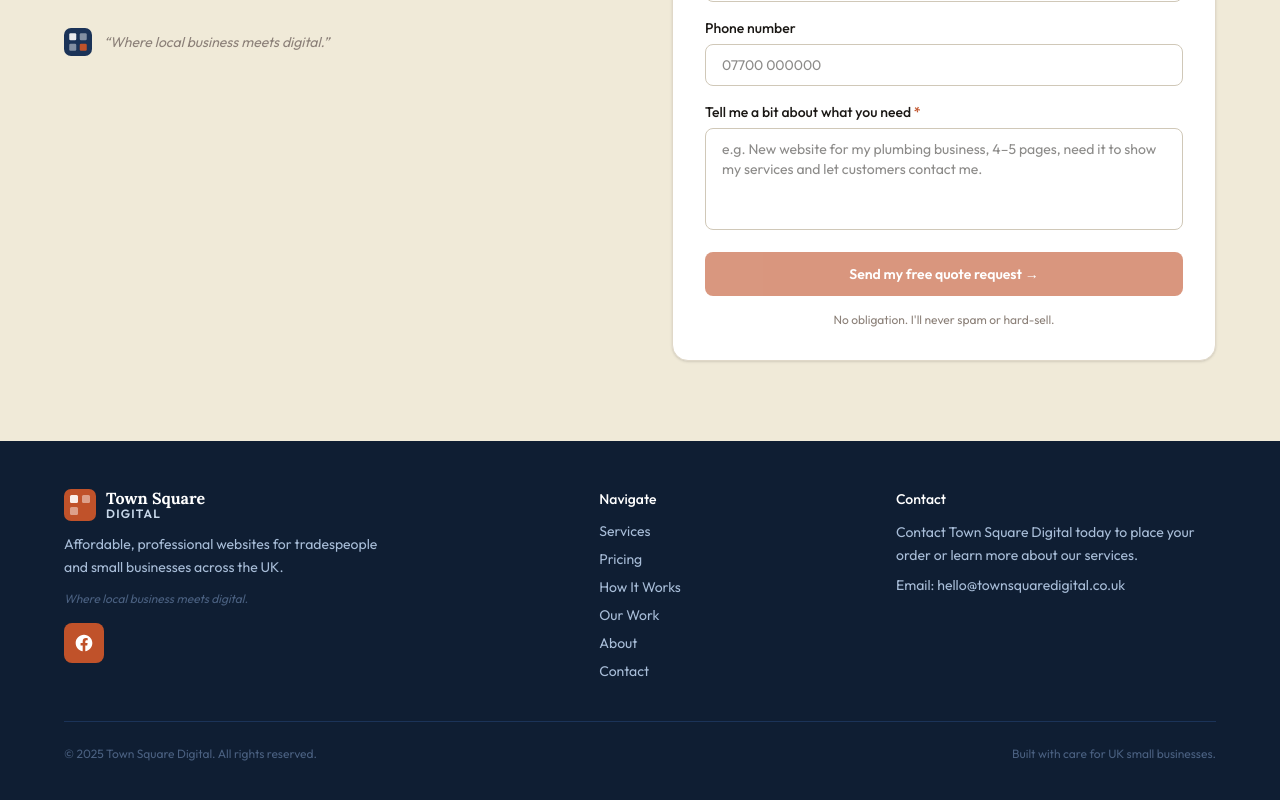
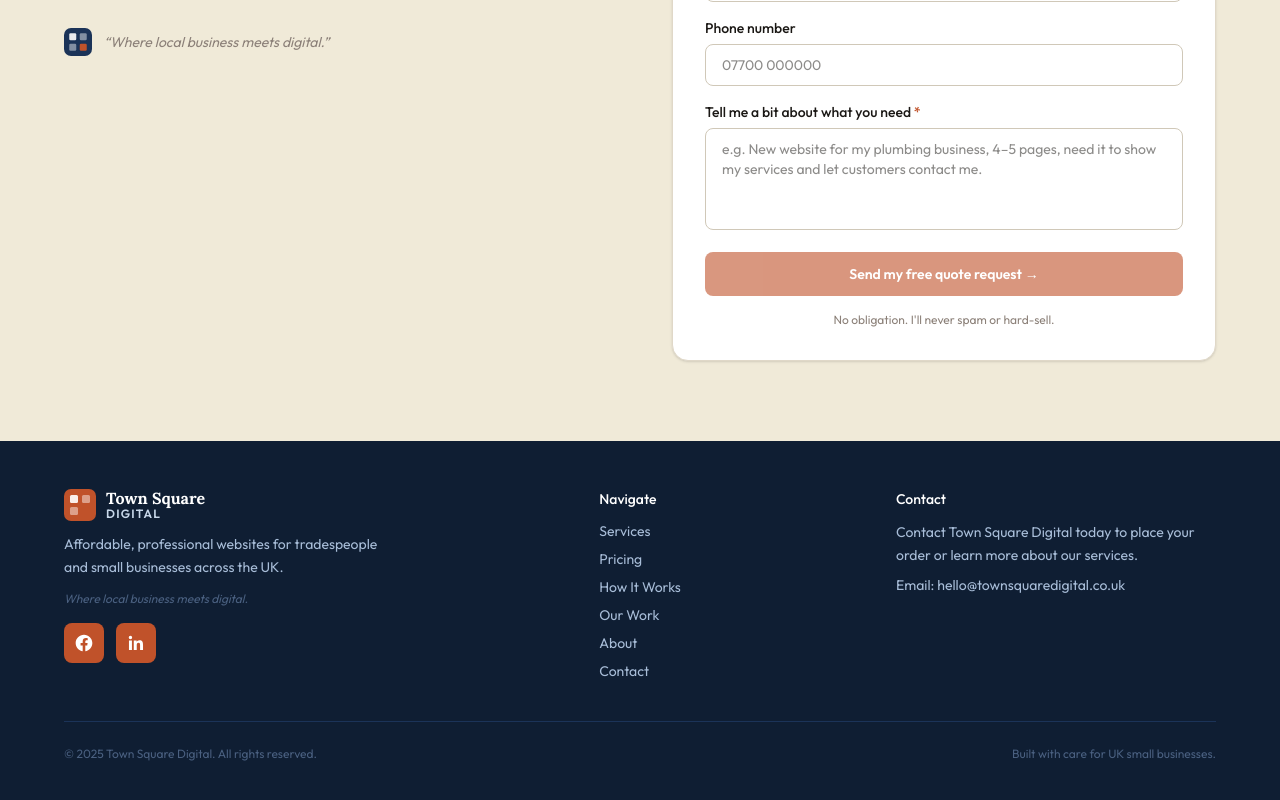
Before and after one commit to IncredibleMrTim/TownSquareDigital, a Next.js app: page / in a window 1280 px wide. Shown: the part 4661-5461 px from the top of the page. Built offline with nearby package versions, Linux system fonts and the light colour scheme; no server answers.

Commit message:
feature(footer): add linkedin social link
Adds a LinkedIn icon next to Facebook in the footer and includes the
profile in the Organization schema's sameAs array for entity consistency.

```diff
--- a/src/components/Footer.tsx
+++ b/src/components/Footer.tsx
@@ -1,9 +1,11 @@
 import { NAV_LINKS, SOCIAL_LINKS } from "@/data/content"
 import FacebookIcon from "./FacebookIcon"
+import LinkedInIcon from "./LinkedInIcon"
 import LogoMark from "./LogoMark"
 
 const SOCIAL_ICONS = {
   facebook: FacebookIcon,
+  linkedin: LinkedInIcon,
 }
 
 export default function Footer() {
--- /dev/null
+++ b/src/components/LinkedInIcon.tsx
@@ -0,0 +1,21 @@
+interface LinkedInIconProps {
+  size?: number
+}
+
+export default function LinkedInIcon({ size = 16 }: LinkedInIconProps) {
+  return (
+    <svg
+      width={size}
+      height={size}
+      viewBox="0 0 24 24"
+      fill="none"
+      xmlns="http://www.w3.org/2000/svg"
+      aria-hidden="true"
+    >
+      <path
+        d="M20.45 20.45h-3.56v-5.58c0-1.33-.02-3.04-1.85-3.04-1.86 0-2.15 1.45-2.15 2.94v5.68H9.34V9h3.41v1.56h.05c.47-.9 1.63-1.85 3.36-1.85 3.6 0 4.27 2.37 4.27 5.45v6.29ZM5.34 7.43a2.06 2.06 0 1 1 0-4.13 2.06 2.06 0 0 1 0 4.13ZM7.12 20.45H3.56V9h3.56v11.45Z"
+        fill="currentColor"
+      />
+    </svg>
+  )
+}
--- a/src/data/content.ts
+++ b/src/data/content.ts
@@ -42,7 +42,10 @@ export const ORGANIZATION_SCHEMA = {
         "@type": "Country",
         name: "United Kingdom",
       },
-      sameAs: ["https://www.facebook.com/townsquaredigital.local"],
+      sameAs: [
+        "https://www.facebook.com/townsquaredigital.local",
+        "https://www.linkedin.com/company/town-square-digital",
+      ],
     },
     {
       "@type": "WebSite",
@@ -379,6 +382,11 @@ export const SOCIAL_LINKS: ISocialLink[] = [
     label: "Facebook",
     href: "https://www.facebook.com/townsquaredigital.local",
   },
+  {
+    platform: "linkedin",
+    label: "LinkedIn",
+    href: "https://www.linkedin.com/company/town-square-digital",
+  },
 ]
 
 export const ABOUT_STATS: IAboutStat[] = [
--- a/src/types/interfaces.ts
+++ b/src/types/interfaces.ts
@@ -69,7 +69,7 @@ export interface INavLink {
 }
 
 export interface ISocialLink {
-  platform: "facebook"
+  platform: "facebook" | "linkedin"
   label: string
   href: string
 }
```
